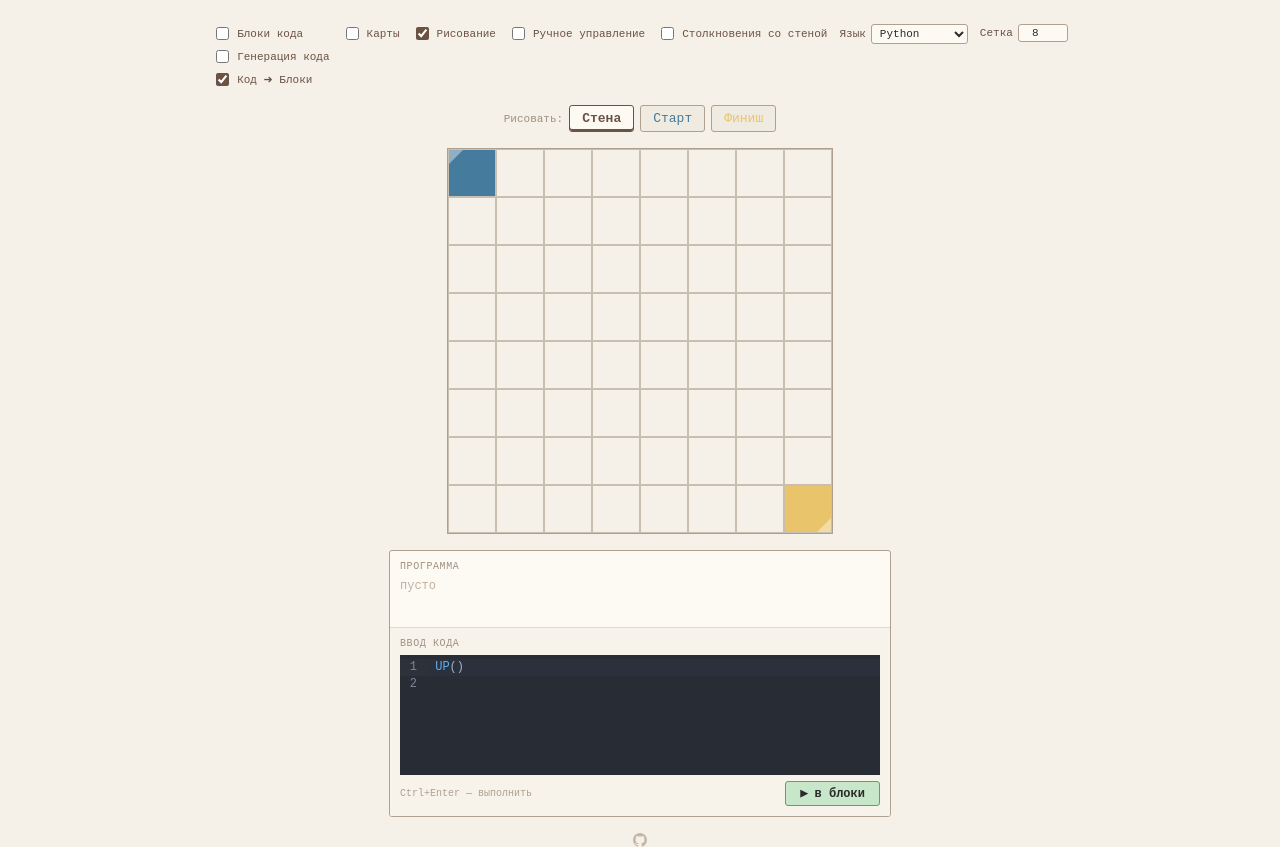
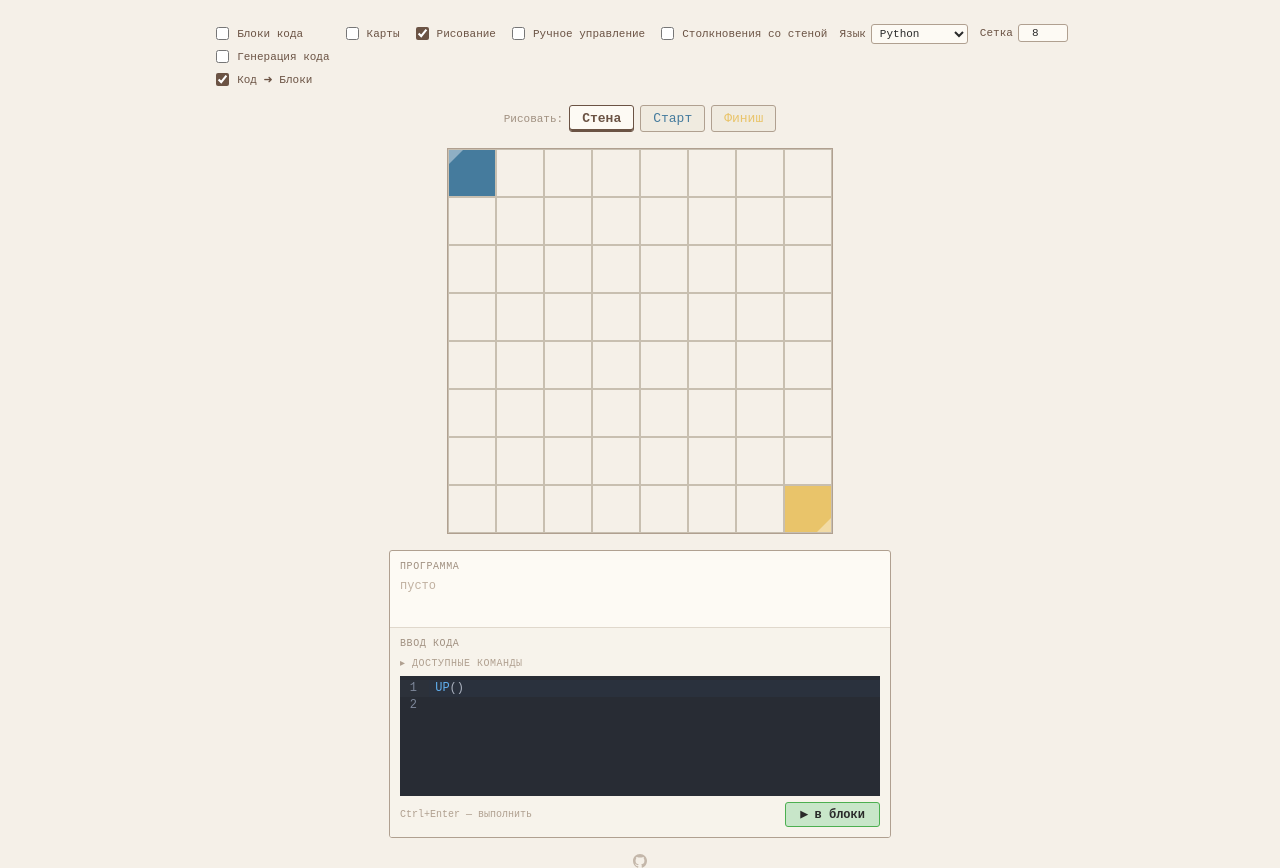
Before and after one commit to shu512/Stepwise, a React (Vite) app: page / in a window 1280 px wide. Both pictures are taken after a click on the label "Код ➜ Блоки". Before the commit the page ends 847 px from the top, so only its background shows below. Built offline with nearby package versions, Linux system fonts and the light colour scheme.

Commit message:
13.3 Add commands legend

```diff
--- /dev/null
+++ b/src/components/CommandsLegend.tsx
@@ -0,0 +1,65 @@
+import { useState } from 'react';
+import { COLOR_BORDER } from '../constants';
+
+const COMMANDS = ['UP', 'DOWN', 'LEFT', 'RIGHT', 'STOP'];
+const CONDITIONS = ['on_finish', 'wall_above', 'wall_below', 'wall_left', 'wall_right'];
+
+const chip = (label: string): React.CSSProperties => ({
+  display: 'inline-block',
+  padding: '1px 7px',
+  border: `1px solid ${COLOR_BORDER}`,
+  borderRadius: 3,
+  fontFamily: 'monospace',
+  fontSize: 11,
+  background: '#f5f0e8',
+  color: '#2a2a2a',
+});
+
+export const CommandsLegend: React.FC = () => {
+  const [open, setOpen] = useState(false);
+
+  return (
+    <div style={{ marginBottom: 6 }}>
+      <button
+        onClick={() => setOpen(v => !v)}
+        style={{
+          background: 'none',
+          border: 'none',
+          padding: 0,
+          cursor: 'pointer',
+          fontSize: 10,
+          color: COLOR_BORDER,
+          fontFamily: 'monospace',
+          letterSpacing: '0.05em',
+        }}
+      >
+        {open ? '▾' : '▸'} ДОСТУПНЫЕ КОМАНДЫ
+      </button>
+
+      {open && (
+        <div style={{ marginTop: 6, display: 'flex', flexDirection: 'column', gap: 6 }}>
+          <div>
+            <div style={{ fontSize: 10, color: '#a09080', marginBottom: 4 }}>Движение</div>
+            <div style={{ display: 'flex', flexWrap: 'wrap', gap: 4 }}>
+              {COMMANDS.map(cmd => (
+                <span key={cmd} style={chip(cmd)}>
+                  {cmd}()
+                </span>
+              ))}
+            </div>
+          </div>
+          <div>
+            <div style={{ fontSize: 10, color: '#a09080', marginBottom: 4 }}>Условия</div>
+            <div style={{ display: 'flex', flexWrap: 'wrap', gap: 4 }}>
+              {CONDITIONS.map(cond => (
+                <span key={cond} style={chip(cond)}>
+                  {cond}()
+                </span>
+              ))}
+            </div>
+          </div>
+        </div>
+      )}
+    </div>
+  );
+};
--- a/src/components/ProgramPanel.tsx
+++ b/src/components/ProgramPanel.tsx
@@ -4,6 +4,7 @@ import type { Condition, ProgramItem } from '../types';
 import type { Lang } from '../utils/codegen';
 import { CodeEditor } from './CodeEditor';
 import { CommandChip } from './ui/CommandChip';
+import { CommandsLegend } from './CommandsLegend';
 import { ProgramDisplay } from './ProgramDisplay';
 import { Spinner } from './ui/Spinner';
 
@@ -139,6 +140,7 @@ export const ProgramPanel: React.FC<Props> = ({
           <div style={{ fontSize: 10, color: '#a09080', marginBottom: 6, letterSpacing: '0.06em' }}>
             ВВОД КОДА {modelUsed && <span style={{ color: COLOR_BORDER }}>· {modelUsed}</span>}
           </div>
+          <CommandsLegend />
           <CodeEditor
             value={code}
             lang={lang}
@@ -165,7 +167,9 @@ export const ProgramPanel: React.FC<Props> = ({
               disabled={isParsing || !code.trim()}
               style={{
                 padding: '4px 14px',
-                border: '1px solid #4caf50',
+                borderWidth: '1px',
+                borderStyle: 'solid',
+                borderColor: '#4caf50',
                 borderRadius: 3,
                 background: isParsing || !code.trim() ? '#e8e0d4' : '#c8e6c9',
                 color: isParsing || !code.trim() ? '#a09080' : COLOR_TEXT,
```
